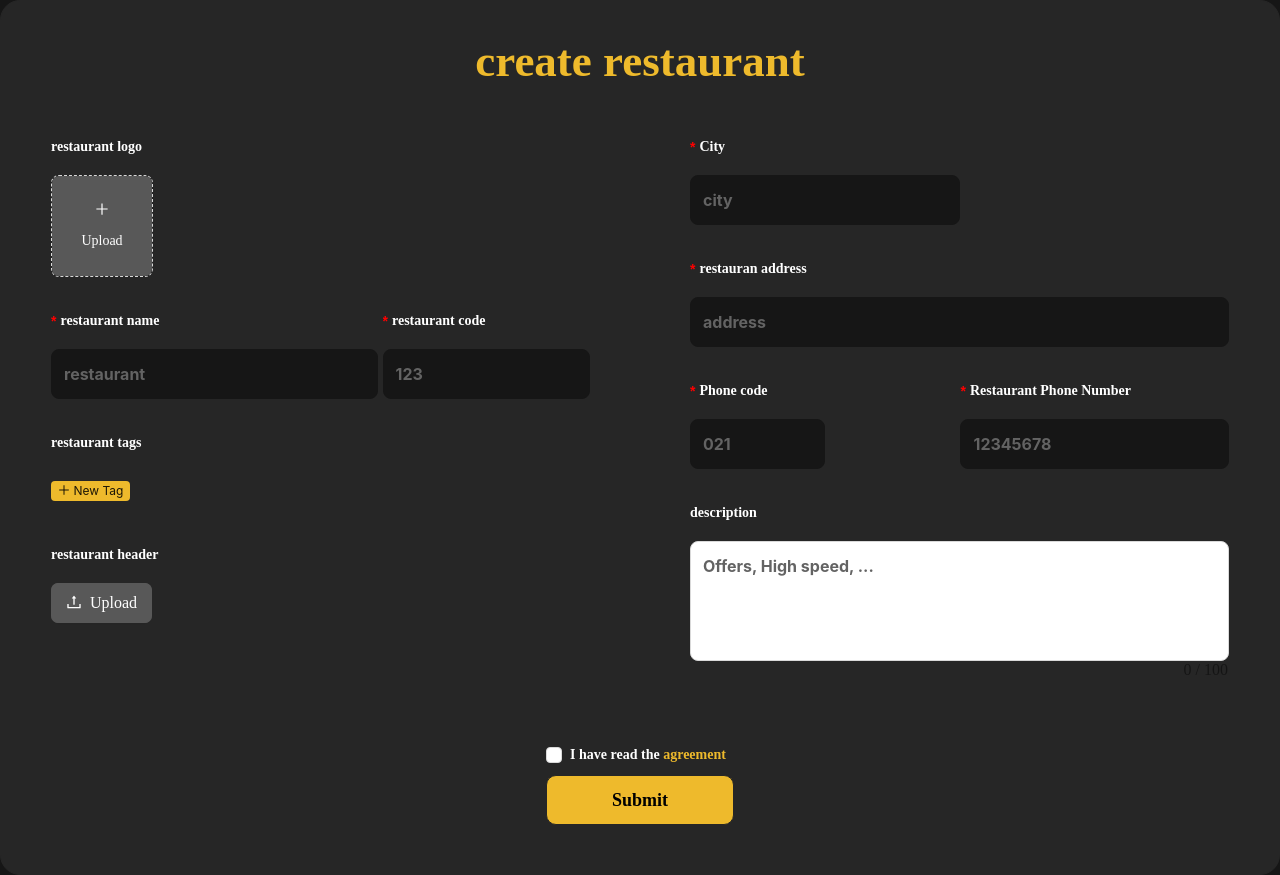
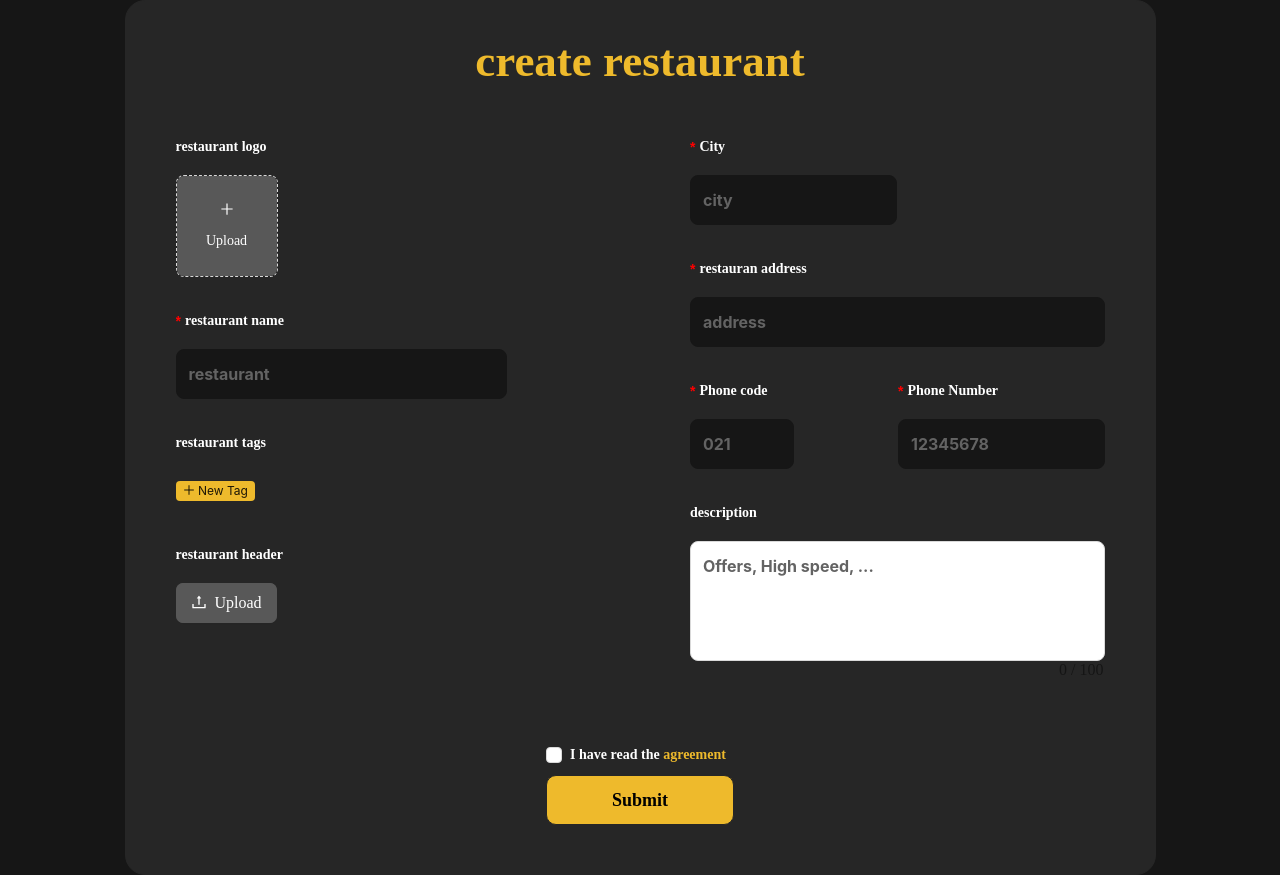
Before and after one commit to shaftalooOnTop/FrontEnd-Management-Panel, a React (Create React App) app: page / in a window 1280 px wide. Built offline with nearby package versions, Linux system fonts and the light colour scheme.

Commit message:
delete validation restaurant

```diff
--- a/src/Components/Add-restaurant/AddRestaurant.jsx
+++ b/src/Components/Add-restaurant/AddRestaurant.jsx
@@ -182,7 +182,6 @@ export const AddRestaurant = () => {
               </Upload>
             </Form.Item>
 
-            <div className='name-code'>
               <Form.Item className='name'
                 name="name"
                 label="restaurant name"
@@ -195,20 +194,6 @@ export const AddRestaurant = () => {
               >
                 <Input placeholder='restaurant' />
               </Form.Item>
-
-              <Form.Item
-                name="code"
-                label="restaurant code"
-                rules={[
-                  {
-                    required: true,
-                    message: 'Please input your restaurant code!',
-                  },
-                ]}
-                >
-                  <Input type='number' placeholder='123' />
-                </Form.Item>
-            </div>
 
             <Form.Item
               name="tags"
@@ -350,7 +335,7 @@ export const AddRestaurant = () => {
 
             <Form.Item
               name="phone-number"
-              label="Restaurant Phone Number"
+              label="Phone Number"
               rules={[
                 {
                   required: true,
```
